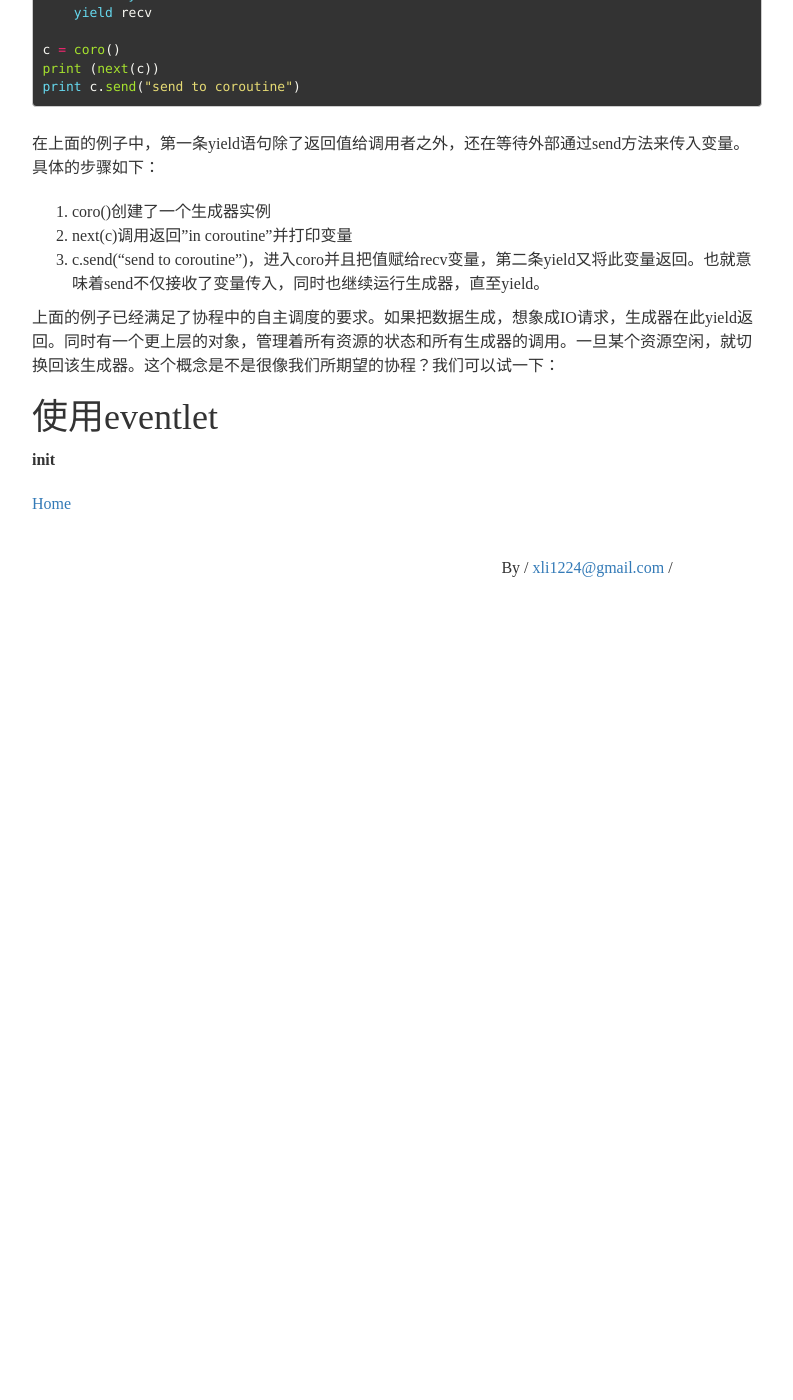
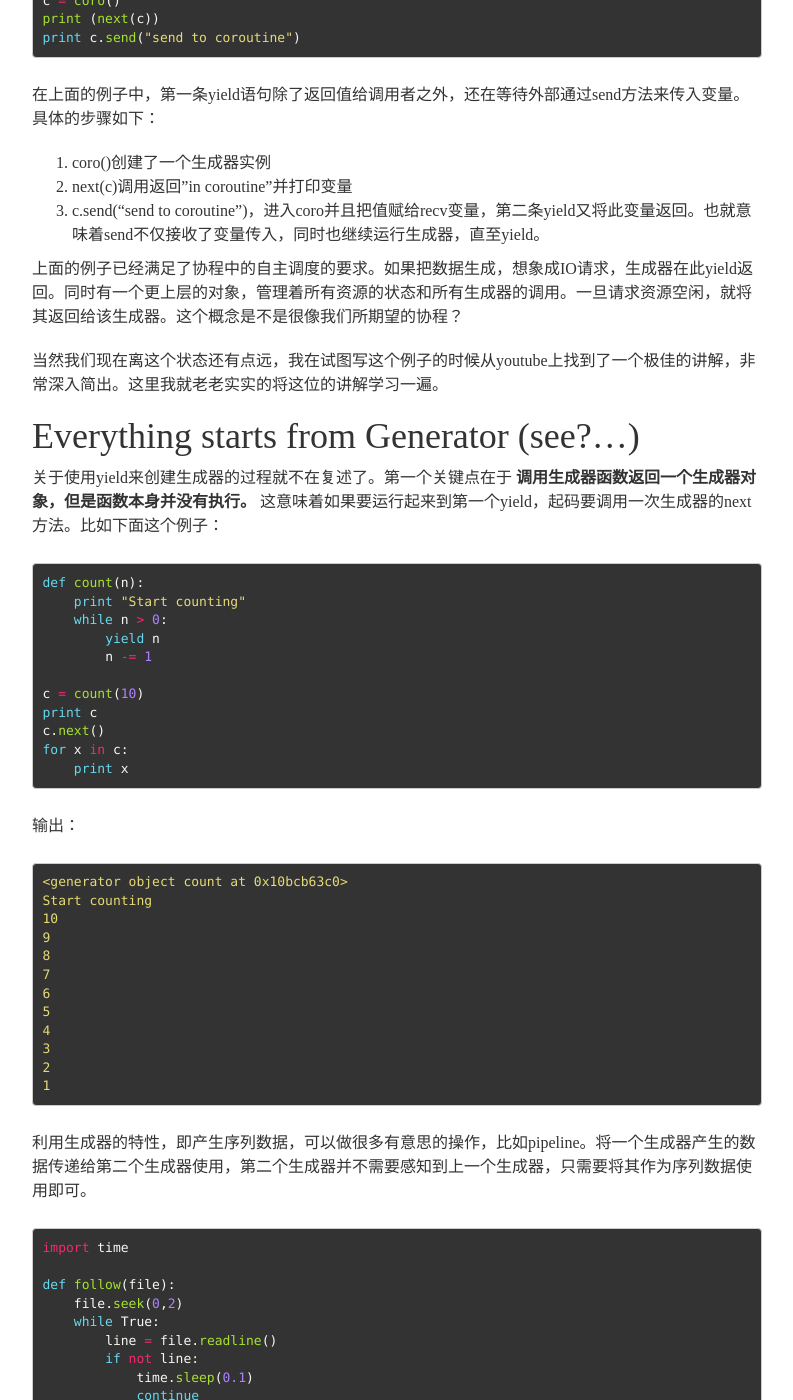
Before and after one commit to xli1224/xli1224.github.io, a Jekyll site: the page built from _posts/2017-02-11-python-coroutine.markdown, in a window 1280 px wide and 1400 px high, scrolled down 776 px. Shown: the whole window, without its empty margins (53-846 px from the left). Built offline with Jekyll 4.4.1, drawn with Linux system fonts in a browser that asks for light colours; before the commit the page ends 1426 px from its top, so only the background shows below that; some of the changed text lies outside the part shown.

Commit message:
draft coroutine

````diff
--- a/_posts/2017-02-08-python-with.markdown
+++ b/_posts/2017-02-08-python-with.markdown
@@ -118,7 +118,6 @@ Do something when with ends
 from contextlib import contextmanager
 import os
 
-
 @contextmanager
 def working_directory(path):
     current_dir = os.getcwd()
--- a/_posts/2017-02-11-python-coroutine.markdown
+++ b/_posts/2017-02-11-python-coroutine.markdown
@@ -5,10 +5,9 @@ tags:
 - coroutine
 title: python中的协程
 ---
-# 协程
 在之前的文章中有提到到协程和线程在实现上的主要区别之一在于，线程是由内核进行切换，用户无法控制切换时间，而协程则是由用户自己主动交出控制权。这里的用户不是特指程序员，而是代码本身。
 
-从某种程度来说，协程和生成器（generator）的工作机制很相似，我也无法确定python中的协程是否就是基于生成器来实现的。一个典型的生成器如下：
+协程也许算是python中最难理解的概念之一，要理解协程，你必须得抛弃传统的调用过程，即调用->退出。从某种程度来说，协程和生成器（generator）的工作机制很相似。一个典型的生成器如下：
 
 ```python
 def fabbi(upper_limit):
@@ -44,7 +43,71 @@ print c.send("send to coroutine")
 2. next(c)调用返回"in coroutine"并打印变量
 3. c.send("send to coroutine")，进入coro并且把值赋给recv变量，第二条yield又将此变量返回。也就意味着send不仅接收了变量传入，同时也继续运行生成器，直至yield。
 
-上面的例子已经满足了协程中的自主调度的要求。如果把数据生成，想象成IO请求，生成器在此yield返回。同时有一个更上层的对象，管理着所有资源的状态和所有生成器的调用。一旦某个资源空闲，就切换回该生成器。这个概念是不是很像我们所期望的协程？我们可以试一下：
+上面的例子已经满足了协程中的自主调度的要求。如果把数据生成，想象成IO请求，生成器在此yield返回。同时有一个更上层的对象，管理着所有资源的状态和所有生成器的调用。一旦请求资源空闲，就将其返回给该生成器。这个概念是不是很像我们所期望的协程？
+
+当然我们现在离这个状态还有点远，我在试图写这个例子的时候从youtube上找到了一个极佳的讲解，非常深入简出。这里我就老老实实的将这位的讲解学习一遍。
+
+# Everything starts from Generator (see?...)
+关于使用yield来创建生成器的过程就不在复述了。第一个关键点在于 **调用生成器函数返回一个生成器对象，但是函数本身并没有执行。** 这意味着如果要运行起来到第一个yield，起码要调用一次生成器的next方法。比如下面这个例子：
+
+```python
+def count(n):
+    print "Start counting"
+    while n > 0:
+        yield n
+        n -= 1
+
+c = count(10)
+print c
+c.next()
+for x in c:
+    print x
+```
+
+输出：
+```
+<generator object count at 0x10bcb63c0>
+Start counting
+10
+9
+8
+7
+6
+5
+4
+3
+2
+1
+```
+
+利用生成器的特性，即产生序列数据，可以做很多有意思的操作，比如pipeline。将一个生成器产生的数据传递给第二个生成器使用，第二个生成器并不需要感知到上一个生成器，只需要将其作为序列数据使用即可。
+
+```python
+import time
+
+def follow(file):
+    file.seek(0,2)
+    while True:
+        line = file.readline()
+        if not line:
+            time.sleep(0.1)
+            continue
+        yield line
+
+def grep(pattern, lines):
+    print ("looking for pattern %s" % pattern)
+    for line in lines:
+        if pattern in line:
+            yield line
+
+
+logfile = open("/tmp/test.log")
+loglines = follow(logfile)
+results = grep("python", loglines)
+
+for line in results:
+    print line
+```
 
 
 
````
